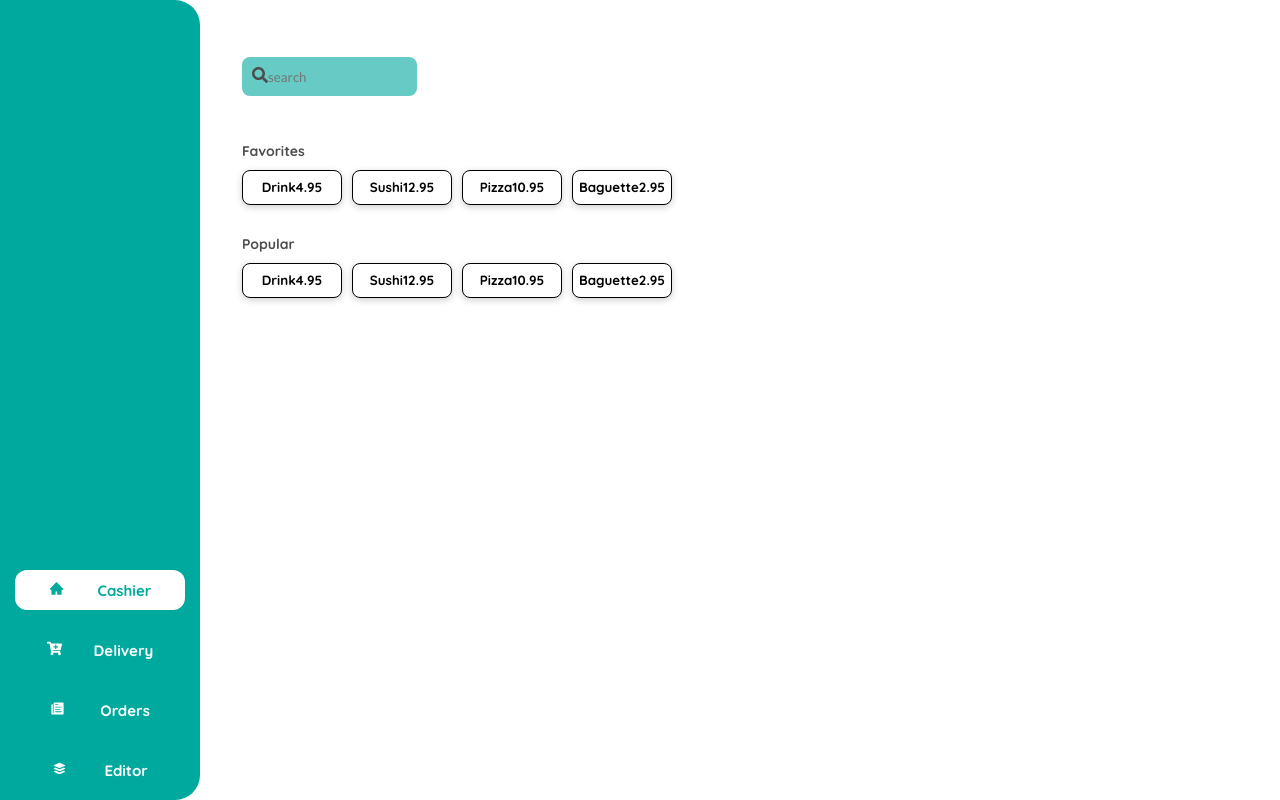
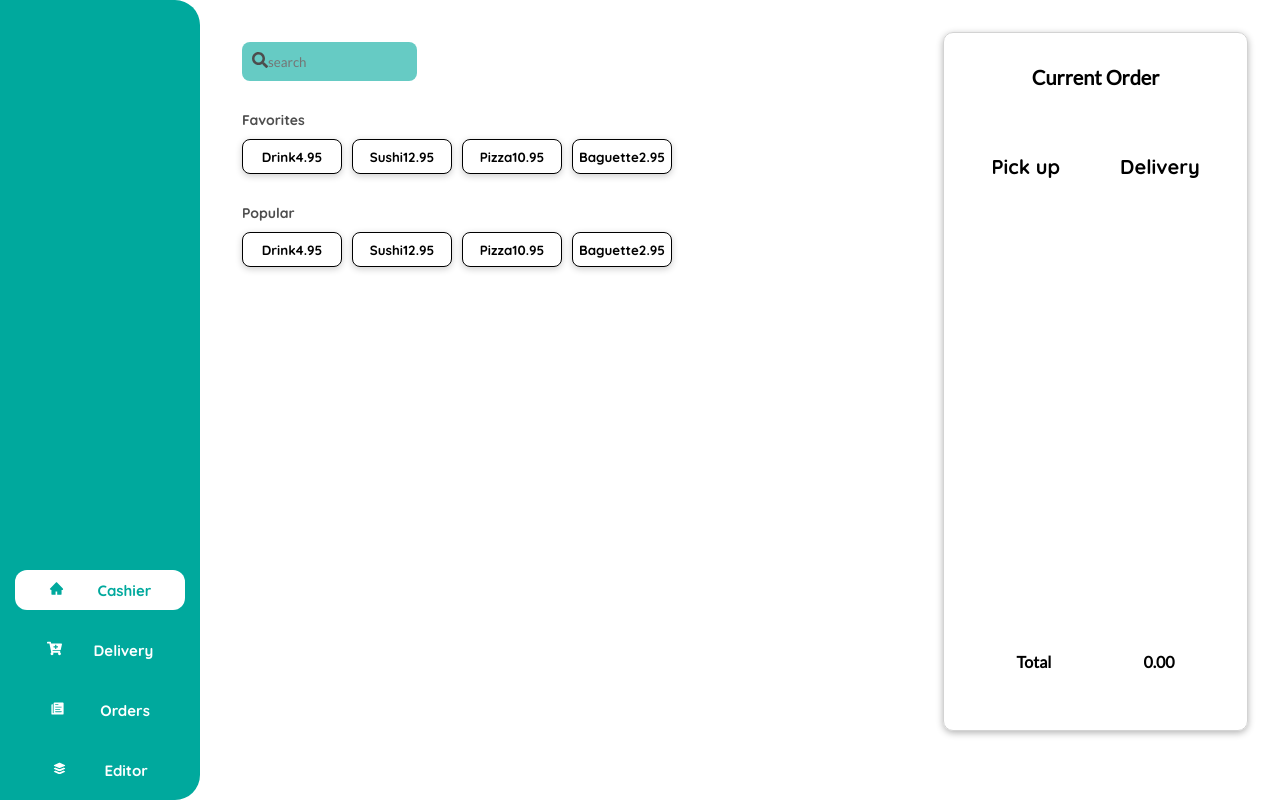
Before and after one commit to JimmyLam96/cash-up, a React (Create React App) app: page / in a window 1280 px wide. Built offline with nearby package versions, Linux system fonts and the light colour scheme.

Commit message:
[WIP] Added overview for all the selected items

```diff
--- /dev/null
+++ b/src/Interfaces.ts
@@ -0,0 +1,6 @@
+export interface ItemType {
+    [key: string]: {
+      price: number;
+      amount: number;
+    };
+  }
--- a/src/components/Dishcard.tsx
+++ /dev/null
@@ -1,22 +0,0 @@
-import React from "react";
-import "../css/Dishcard.css";
-
-function Dishcard(props: DProps) {
-  return (
-    <button className={`dishcard`}>
-      {props.details.title}
-      {props.details.price}
-    </button>
-  );
-}
-
-export default Dishcard;
-
-interface DProps {
-  details: {
-    title: string;
-    price: number;
-    image?: string;
-  };
-  children?: any;
-}
--- /dev/null
+++ b/src/components/Itemcard.tsx
@@ -0,0 +1,26 @@
+import React from "react";
+import "../css/Itemcard.css";
+
+function Itemcard(props: IProps) {
+  return (
+    <button
+      className={"itemcard"}
+      onClick={() => props.onClick(props.details.title, props.details.price)}
+    >
+      {props.details.title}
+      {props.details.price}
+    </button>
+  );
+}
+
+export default Itemcard;
+
+interface IProps {
+  details: {
+    title: string;
+    price: number;
+    image?: string;
+  };
+  children?: any;
+  onClick: (title: string, price: number) => void;
+}
--- /dev/null
+++ b/src/components/Overview.tsx
@@ -0,0 +1,45 @@
+import React, { useState } from "react";
+import { ItemType } from "../Interfaces";
+import OverviewItem from "./OverviewItem";
+import "../css/Overview.css";
+
+function Overview(props: OProps) {
+  const [delivery, setDelivery] = useState(0);
+
+  return (
+    <div className="overview">
+      <b style={{ fontSize: "20px" }}>Current Order</b>
+      <div className="button-container">
+        <button className="button-type" onClick={() => setDelivery(0)}>
+          Pick up
+        </button>
+        <button className="button-type" onClick={() => setDelivery(1.95)}>
+          Delivery
+        </button>
+      </div>
+      <div className="item-container">{props.children}</div>
+      <div className="footer">
+        <div className="delivery">
+          <span className={delivery > 0 ? "show" : ""}>Delivery fee</span>
+          <p>Total</p>
+        </div>
+        <div>
+          <span className={delivery > 0 ? "show" : ""}>{delivery}</span>
+          <p>
+            {delivery > 0
+              ? (props.totalAmount + delivery).toFixed(2)
+              : props.totalAmount.toFixed(2)}
+          </p>
+        </div>
+      </div>
+    </div>
+  );
+}
+
+export default Overview;
+
+interface OProps {
+  selected: ItemType;
+  totalAmount: number;
+  children?: any;
+}
--- /dev/null
+++ b/src/components/OverviewItem.tsx
@@ -0,0 +1,47 @@
+import * as React from "react";
+import { ItemType } from "../Interfaces";
+import "../css/OverviewItem.css";
+
+function OverviewItem(props: OProps) {
+  return (
+    <div className="overview-item">
+      <div className="details">
+        <p>{props.title}</p>
+        <div className="buttons">
+          <button
+            onClick={() =>
+              props.deleteItem(props.title, props.itemType[props.title].price)
+            }
+          >
+            -
+          </button>
+          <b>{props.itemType[props.title].amount}</b>
+          <button
+            onClick={() =>
+              props.addItem(props.title, props.itemType[props.title].price)
+            }
+          >
+            +
+          </button>
+        </div>
+      </div>
+      <div className="price">
+        <p>
+          {(
+            props.itemType[props.title].amount *
+            props.itemType[props.title].price
+          ).toFixed(2)}
+        </p>
+      </div>
+    </div>
+  );
+}
+
+export default OverviewItem;
+
+interface OProps {
+  title: string;
+  itemType: ItemType;
+  addItem: (title: string, price: number) => void;
+  deleteItem: (title: string, price: number) => void;
+}
--- a/src/css/App.css
+++ b/src/css/App.css
@@ -15,7 +15,6 @@
 
 .main-container {
   display: flex;
-  flex: 1;
   flex-direction: row;
   height: 100vh;
 }
--- a/src/css/Cashier.css
+++ b/src/css/Cashier.css
@@ -2,7 +2,7 @@
   /* flexbox */
   display: flex;
   flex: 1;
-  flex-direction: column;
+  flex-direction: row;
 
   /* margin & padding */
   padding: 4vh;
@@ -10,15 +10,22 @@
   /* background-color: aqua; */
 }
 
+.left {
+  flex-direction: column;
+  flex: 0.7;
+}
+
+.right {
+  flex: 0.3;
+}
+
 .searchbar-container {
   /* background-color: aquamarine; */
   display: flex;
   align-items: center;
-  flex: 0.1;
   padding: 10px;
 }
-.dishcards-container {
-  flex: 0.9;
+.itemcards-container {
   padding: 10px;
 }
 .category-container {
--- a/src/css/Dishcard.css
+++ b/src/css/Itemcard.css
@@ -1,4 +1,4 @@
-.dishcard {
+.itemcard {
   height: 35px;
   width: 100px;
 
@@ -21,7 +21,7 @@
 }
 
 /* on click */
-.dishcard:active {
+.itemcard:active {
   color: black;
   transform: scale(0.95);
 }
--- /dev/null
+++ b/src/css/Overview.css
@@ -0,0 +1,58 @@
+.overview {
+  display: flex;
+  height: 95%;
+  /* width: 300px; */
+  flex-direction: column;
+  justify-content: space-around;
+  /* background-color: red; */
+  align-items: center;
+
+  /* border */
+  border-style: solid;
+  border-width: 1.5px;
+  border-radius: 10px;
+  border-color: lightgray;
+
+  /* shadow */
+  box-shadow: 0 2px 7px 0 rgba(0, 0, 0, 0.3);
+}
+
+.item-container {
+  flex: 0.5;
+}
+
+.button-type {
+  /* fonts */
+  font-family: "Quicksand";
+  font-size: 20px;
+  text-decoration: none;
+
+  /*top - right - bottom - left*/
+  margin: 0 30px 0 30px;
+
+  background-color: white;
+  border: none;
+}
+
+.button-type:active {
+  color: var(--primary);
+}
+
+.show {
+  opacity: 1;
+  transform: scaleY(0);
+}
+
+.footer {
+  width: 200px;
+  display: flex;
+  flex: 0.1;
+  justify-content: space-around;
+  flex-direction: row;
+}
+
+span {
+  transition: 300ms all ease;
+  opacity: 0;
+  will-change: opacity;
+}
--- /dev/null
+++ b/src/css/OverviewItem.css
@@ -0,0 +1,41 @@
+.overview-item {
+  width: 165px;
+  display: flex;
+  justify-content: space-between;
+
+  /*top - right - bottom - left*/
+  margin: 5px 0 5px 0;
+}
+
+.details {
+  width: 110px;
+  display: flex;
+  justify-content: space-between;
+  flex-direction: row;
+  /* background-color: aquamarine; */
+}
+
+.buttons {
+  width: 40px;
+  display: flex;
+  justify-content: space-around;
+  /* border */
+  border-style: solid;
+  border-width: 1.75px;
+  border-radius: 7px;
+  border-color: gray;
+  color: var(--primary);
+  /*top - right - bottom - left*/
+  padding: 0 1px 1px 1px;
+  /* font-size: large; */
+}
+
+button {
+  outline: none;
+  background-color: transparent;
+  border: none;
+}
+
+p {
+  font-weight: bold;
+}
--- a/src/pages/Cashier.tsx
+++ b/src/pages/Cashier.tsx
@@ -1,28 +1,86 @@
-import React from "react";
-import Dishcard from "../components/Dishcard";
+import React, { useState } from "react";
+import Itemcard from "../components/Itemcard";
 import Searchbar from "../components/Searchbar";
 import { DishesData } from "../tmp/DishesData";
+import Overview from "../components/Overview";
+import { ItemType } from "../Interfaces";
 import "../css/Cashier.css";
+import OverviewItem from "../components/OverviewItem";
 
 function Cashier() {
+  const [totalAmount, setTotalAmount] = useState(0);
+  const [selected, setSelected] = useState({} as ItemType);
+
+  const addItem = (title: string, price: number) => {
+    //add the to the global JSON
+    const item = selected[title];
+    if (item !== undefined) {
+      setSelected((prevState) => {
+        let update = Object.assign({}, prevState[title]); // creating copy of the item to be updated
+        update.amount++; // update the amount of the selected item
+        return { ...selected, [title]: update }; // return previous objects including the updated item
+      });
+    } else {
+      setSelected({ ...selected, [title]: { price: price, amount: 1 } });
+    }
+    //add the cost of the item
+    setTotalAmount(totalAmount + price);
+  };
+
+  const deleteItem = (title: string, price: number) => {
+    //add the to the global JSON
+    const item = selected[title];
+    if (item !== undefined) {
+      setSelected((prevState) => {
+        let update = Object.assign({}, prevState[title]); // creating copy of the item to be updated
+        //if the item has been selected less than once we delete it.
+        if (update.amount > 1) {
+          update.amount--; // update the amount of the selected item
+          return { ...selected, [title]: update }; // return previous objects including the updated item
+        } else {
+          delete prevState[title];
+          return { ...selected };
+        }
+      });
+    }
+    //subtract the cost of the item
+    setTotalAmount(totalAmount - price);
+  };
+
   return (
     <div className="cashier">
+      <div className="left">
         <div className="searchbar-container">
           <Searchbar />
         </div>
-      <div className="dishcards-container">
-        {DishesData.map((item, index) => {
+        <div className="itemcards-container">
+          {DishesData.map((item) => {
             return (
               <div className="category-container">
                 <h1>{item.category}</h1>
                 {item.dishes.map((x) => {
-                return <Dishcard key={index} details={x}></Dishcard>;
+                  return <Itemcard details={x} onClick={addItem}></Itemcard>;
                 })}
               </div>
             );
           })}
         </div>
       </div>
+      <div className="right">
+        <Overview selected={selected} totalAmount={totalAmount}>
+          {Object.keys(selected).map((title) => {
+            return (
+              <OverviewItem
+                title={title}
+                itemType={selected}
+                addItem={addItem}
+                deleteItem={deleteItem}
+              />
+            );
+          })}
+        </Overview>
+      </div>
+    </div>
   );
 }
 
```
Also changed, not shown: 2 other files (tests, documents, lock files or other folders). Lines whose indentation alone changed are shown as unchanged.
